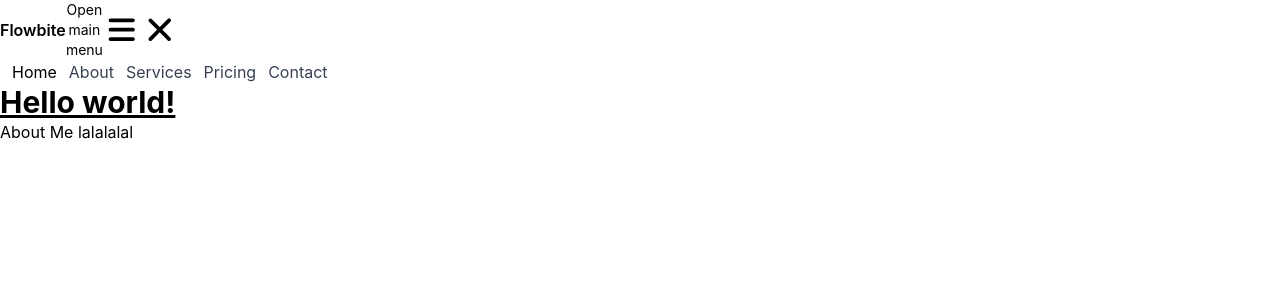
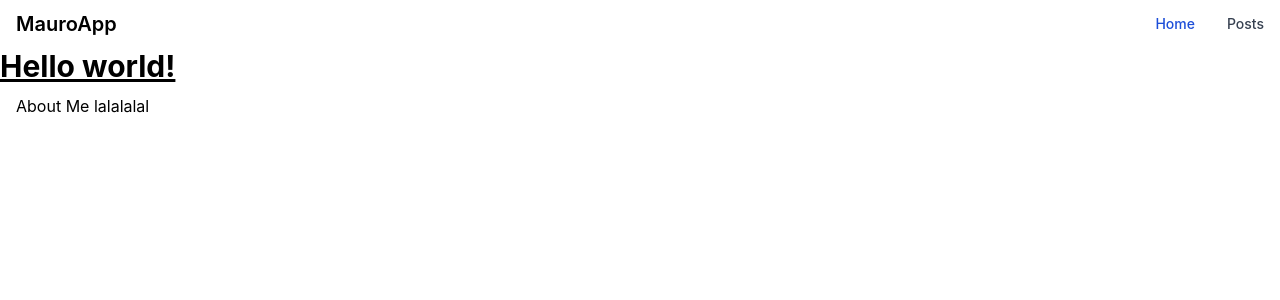
Before and after one commit to Mauro-js/NextJS_practices, a Next.js app: page / in a window 1280 px wide. Shown: the top 300 px of the page. Built offline with nearby package versions, Linux system fonts and the light colour scheme.

Commit message:
minimal fix

```diff
--- a/commponents/layout.js
+++ b/components/layout.js
@@ -11,7 +11,7 @@ export default function Layout({children, title, description}){
             <nav className="bg-white border-gray-200 px-2 sm:px-4 py-2.5 rounded dark:bg-gray-800">
                 <div className="container flex flex-wrap justify-between items-center mx-auto">
                     <a href="https://flowbite.com" className="flex items-center">
-                        <span className="self-center text-xl font-semibold whitespace-nowrap dark:text-white">Flowbite</span>
+                        <span className="self-center text-xl font-semibold whitespace-nowrap dark:text-white">{title}</span>
                     </a>
                     <button data-collapse-toggle="mobile-menu" type="button" className="inline-flex items-center p-2 ml-3 text-sm text-gray-500 rounded-lg md:hidden hover:bg-gray-100 focus:outline-none focus:ring-2 focus:ring-gray-200 dark:text-gray-400 dark:hover:bg-gray-700 dark:focus:ring-gray-600" aria-controls="mobile-menu" aria-expanded="false">
                     <span className="sr-only">Open main menu</span>
@@ -21,19 +21,14 @@ export default function Layout({children, title, description}){
                     <div className="hidden w-full md:block md:w-auto" id="mobile-menu">
                     <ul className="flex flex-col mt-4 md:flex-row md:space-x-8 md:mt-0 md:text-sm md:font-medium">
                         <li>
-                        <a href="#" className="block py-2 pr-4 pl-3 text-white bg-blue-700 rounded md:bg-transparent md:text-blue-700 md:p-0 dark:text-white" aria-current="page">Home</a>
+                        <Link href={'/'}>
+                            <a className="block py-2 pr-4 pl-3 text-white bg-blue-700 rounded md:bg-transparent md:text-blue-700 md:p-0 dark:text-white" aria-current="page">Home</a>
+                        </Link>
                         </li>
                         <li>
-                        <a href="#" className="block py-2 pr-4 pl-3 text-gray-700 border-b border-gray-100 hover:bg-gray-50 md:hover:bg-transparent md:border-0 md:hover:text-blue-700 md:p-0 dark:text-gray-400 md:dark:hover:text-white dark:hover:bg-gray-700 dark:hover:text-white md:dark:hover:bg-transparent dark:border-gray-700">About</a>
-                        </li>
-                        <li>
-                        <a href="#" className="block py-2 pr-4 pl-3 text-gray-700 border-b border-gray-100 hover:bg-gray-50 md:hover:bg-transparent md:border-0 md:hover:text-blue-700 md:p-0 dark:text-gray-400 md:dark:hover:text-white dark:hover:bg-gray-700 dark:hover:text-white md:dark:hover:bg-transparent dark:border-gray-700">Services</a>
-                        </li>
-                        <li>
-                        <a href="#" className="block py-2 pr-4 pl-3 text-gray-700 border-b border-gray-100 hover:bg-gray-50 md:hover:bg-transparent md:border-0 md:hover:text-blue-700 md:p-0 dark:text-gray-400 md:dark:hover:text-white dark:hover:bg-gray-700 dark:hover:text-white md:dark:hover:bg-transparent dark:border-gray-700">Pricing</a>
-                        </li>
-                        <li>
-                        <a href="#" className="block py-2 pr-4 pl-3 text-gray-700 hover:bg-gray-50 md:hover:bg-transparent md:border-0 md:hover:text-blue-700 md:p-0 dark:text-gray-400 md:dark:hover:text-white dark:hover:bg-gray-700 dark:hover:text-white md:dark:hover:bg-transparent">Contact</a>
+                            <Link href={'/posts'}>
+                                <a className="block py-2 pr-4 pl-3 text-gray-700 border-b border-gray-100 hover:bg-gray-50 md:hover:bg-transparent md:border-0 md:hover:text-blue-700 md:p-0 dark:text-gray-400 md:dark:hover:text-white dark:hover:bg-gray-700 dark:hover:text-white md:dark:hover:bg-transparent dark:border-gray-700">Posts</a>
+                            </Link>
                         </li>
                     </ul>
                     </div>
--- a/pages/index.js
+++ b/pages/index.js
@@ -1,4 +1,4 @@
-import Layout from '../commponents/layout';
+import Layout from '../components/layout';
 
 
 export default function Home() {
--- a/pages/posts/[id]/index.js
+++ b/pages/posts/[id]/index.js
@@ -1,7 +1,7 @@
 const BASE_URL = 'https://jsonplaceholder.typicode.com';
 import useSWR from "swr";
 import { useRouter } from "next/router";
-import Layout from '../../../commponents/layout';
+import Layout from '../../../components/layout';
 
 const fetcher = async url => {
     const res = await fetch(`${url}`)
--- a/pages/posts/index.js
+++ b/pages/posts/index.js
@@ -1,7 +1,7 @@
 import React, { useEffect, useState } from 'react';
 import Link from 'next/link';
 import useSWR from 'swr';
-import Layout from '../../commponents/layout';
+import Layout from '../../components/layout';
 
 
 const BASE_URL = 'https://jsonplaceholder.typicode.com';
```
Also changed, not shown: styles/globals.css (line endings or trailing spaces).
